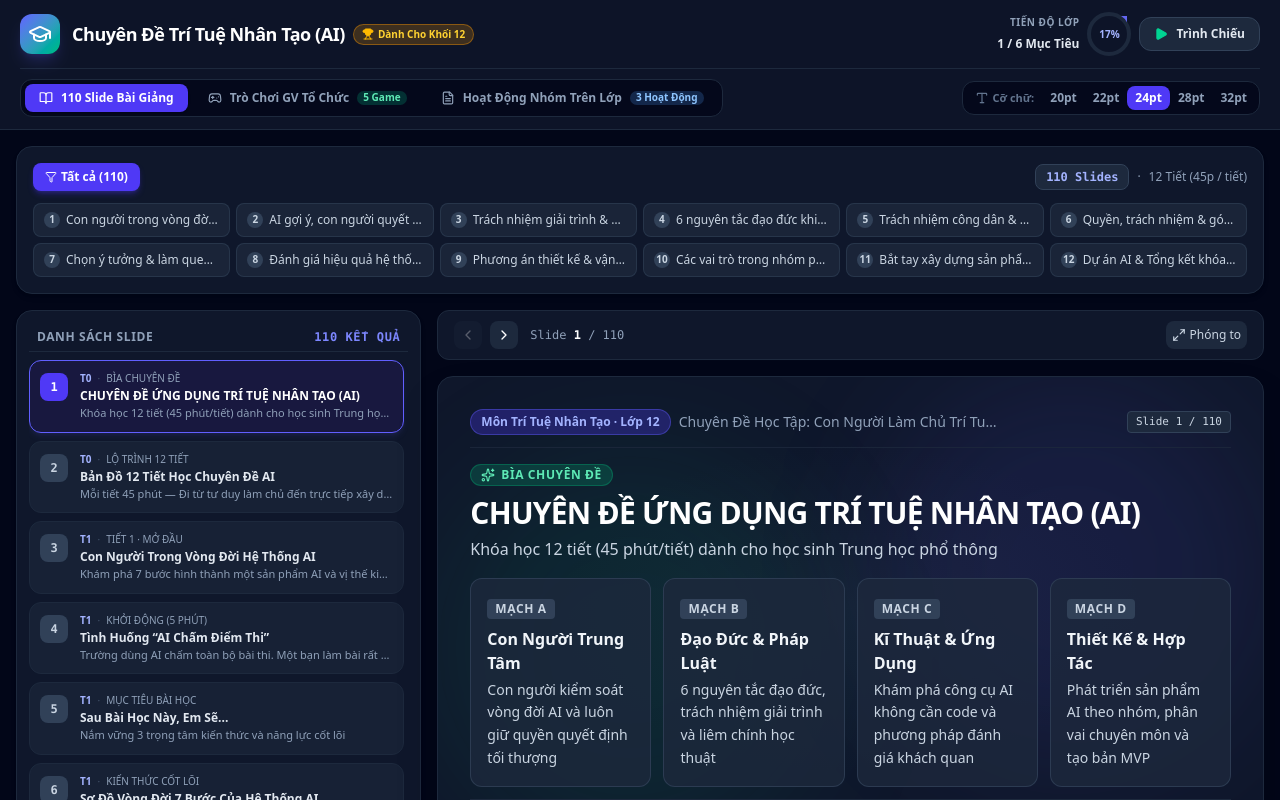
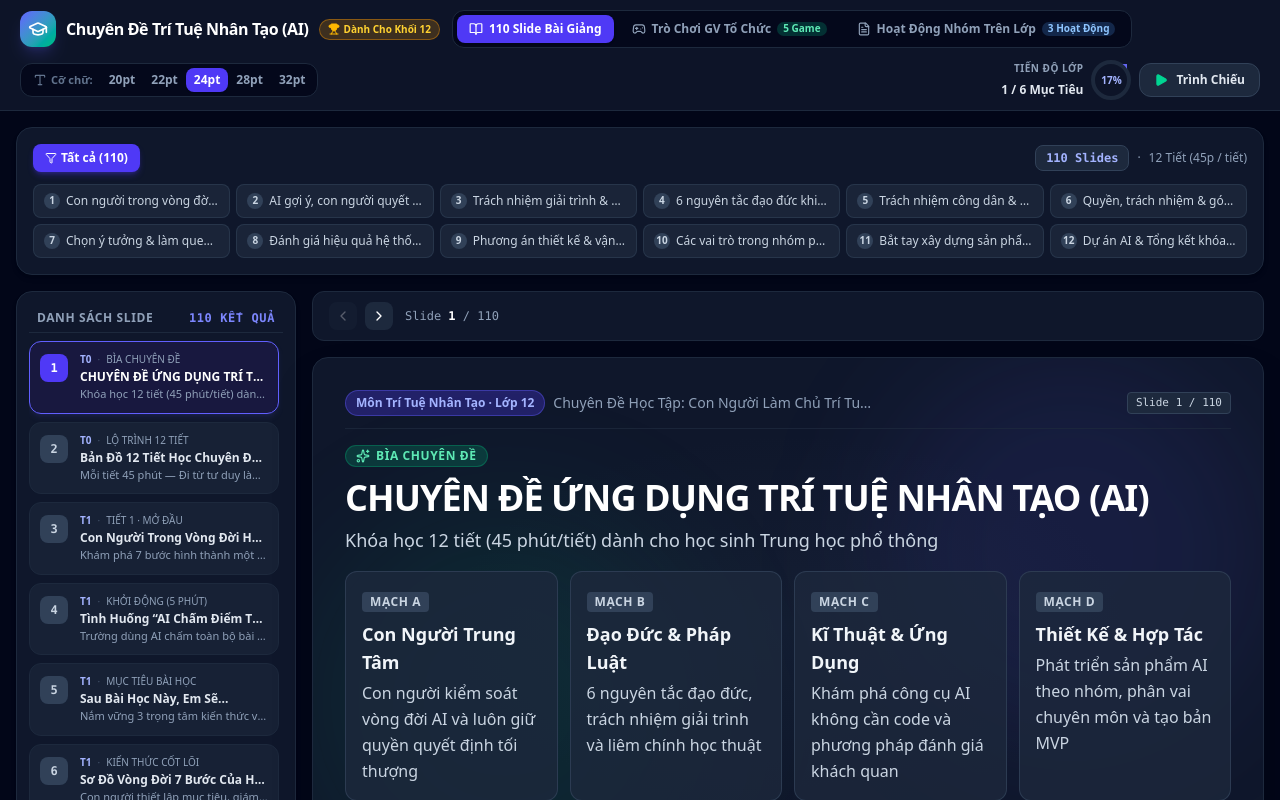
Before and after one commit to nhausinh-cpu/DAY-AI-LOP-12, a React (Vite) app: page / in a window 1280 px wide. Shown: the top 800 px of the page. Built offline with nearby package versions, Linux system fonts and the light colour scheme.

Commit message:
Gop header 1 hang, thu hep sidebar danh sach slide, mo rong khu vuc trung tam, bo nut Phong to, gan loi tat Tro Choi/Hoat Dong dung tai tiet co Phieu hoc tap, them nut Quay Lai Slide, don gian man hinh trinh chieu full man hinh va tang co chu slide

```diff
--- a/src/App.tsx
+++ b/src/App.tsx
@@ -13,7 +13,6 @@ import {
   Play,
   ChevronLeft,
   ChevronRight,
-  Maximize2,
   BookOpen,
   GraduationCap,
   Gamepad2,
@@ -92,75 +91,27 @@ export default function App() {
   return (
     <div className="min-h-screen bg-slate-950 text-slate-100 flex flex-col font-sans">
       {/* Top Main Navigation Header */}
-      <header className="sticky top-0 z-40 bg-slate-900/90 backdrop-blur-md border-b border-slate-800 px-3 sm:px-5 py-3">
-        <div className="w-full flex flex-col md:flex-row items-center justify-between gap-3">
+      <header className="sticky top-0 z-40 bg-slate-900/90 backdrop-blur-md border-b border-slate-800 px-3 sm:px-5 py-2.5">
+        <div className="w-full flex flex-wrap items-center gap-3">
           {/* Logo & Title */}
-          <div className="flex items-center gap-3">
-            <div className="w-10 h-10 rounded-xl bg-gradient-to-br from-indigo-500 to-emerald-500 flex items-center justify-center text-white shadow-lg shadow-indigo-500/20">
-              <GraduationCap className="w-6 h-6" />
+          <div className="flex items-center gap-2.5 shrink-0">
+            <div className="w-9 h-9 rounded-xl bg-gradient-to-br from-indigo-500 to-emerald-500 flex items-center justify-center text-white shadow-lg shadow-indigo-500/20">
+              <GraduationCap className="w-5 h-5" />
             </div>
-            <div>
-              <div className="flex flex-wrap items-center gap-2">
-                <h1 className="text-base sm:text-lg font-bold text-white tracking-tight">
-                  Chuyên Đề Trí Tuệ Nhân Tạo (AI)
-                </h1>
-                <span className="text-[10px] font-bold bg-amber-500/20 text-amber-300 border border-amber-500/40 px-2 py-0.5 rounded-full flex items-center gap-1">
-                  <Trophy className="w-3 h-3 fill-current text-amber-400" />
-                  Dành Cho Khối 12
-                </span>
-              </div>
-            </div>
+            <h1 className="text-sm sm:text-base font-bold text-white tracking-tight whitespace-nowrap">
+              Chuyên Đề Trí Tuệ Nhân Tạo (AI)
+            </h1>
+            <span className="text-[10px] font-bold bg-amber-500/20 text-amber-300 border border-amber-500/40 px-2 py-0.5 rounded-full flex items-center gap-1 whitespace-nowrap">
+              <Trophy className="w-3 h-3 fill-current text-amber-400" />
+              Dành Cho Khối 12
+            </span>
           </div>
 
-          {/* Action Buttons & Quick Badges */}
-          <div className="flex items-center gap-2 w-full md:w-auto justify-end flex-wrap">
-            {/* Progress Ring: Huy hiệu đã mở khóa */}
-            <div className="flex items-center gap-2">
-              <div className="text-right hidden sm:block">
-                <span className="text-[10px] font-bold text-slate-400 block tracking-wider uppercase">Tiến Độ Lớp</span>
-                <span className="text-xs font-extrabold text-slate-200">
-                  {unlockedBadgeIds.length} / 6 Mục Tiêu
-                </span>
-              </div>
-              <div className="w-11 h-11 rounded-full border-4 border-slate-800 flex items-center justify-center relative shrink-0">
-                <span className="text-[10px] font-extrabold text-indigo-300">
-                  {Math.round((unlockedBadgeIds.length / 6) * 100)}%
-                </span>
-                <svg className="absolute inset-0 w-full h-full transform -rotate-90">
-                  <circle
-                    cx="22"
-                    cy="22"
-                    r="18"
-                    fill="transparent"
-                    stroke="#6366f1"
-                    strokeWidth="4"
-                    strokeDasharray={`${2 * Math.PI * 18}`}
-                    strokeDashoffset={`${2 * Math.PI * 18 * (1 - unlockedBadgeIds.length / 6)}`}
-                    className="transition-all duration-500"
-                  />
-                </svg>
-              </div>
-            </div>
-
-            {activeTab === 'slides' && (
-              <button
-                onClick={() => setIsPresentationOpen(true)}
-                className="py-2 px-3.5 rounded-xl bg-slate-800 hover:bg-slate-700 text-slate-200 text-xs font-semibold flex items-center gap-2 border border-slate-700 transition-all cursor-pointer"
-                title="Trình chiếu toàn màn hình (Phím tắt: F5)"
-              >
-                <Play className="w-3.5 h-3.5 fill-current text-emerald-400" />
-                <span>Trình Chiếu</span>
-              </button>
-            )}
-          </div>
-        </div>
-
-        {/* Navigation Tabs Bar */}
-        <div className="w-full mt-3 pt-2.5 border-t border-slate-800 flex items-center justify-between gap-3 flex-wrap">
+          {/* Nav Tabs */}
           <div className="flex items-center gap-1.5 p-1 bg-slate-950/80 rounded-xl border border-slate-800 text-xs font-semibold">
             <button
               onClick={() => setActiveTab('slides')}
-              className={`px-3.5 py-1.5 rounded-lg flex items-center gap-2 transition-all cursor-pointer ${
+              className={`px-3 py-1.5 rounded-lg flex items-center gap-1.5 transition-all cursor-pointer ${
                 activeTab === 'slides'
                   ? 'bg-indigo-600 text-white shadow-sm'
                   : 'text-slate-400 hover:text-white'
@@ -172,7 +123,7 @@ export default function App() {
 
             <button
               onClick={() => setActiveTab('games')}
-              className={`px-3.5 py-1.5 rounded-lg flex items-center gap-2 transition-all cursor-pointer ${
+              className={`px-3 py-1.5 rounded-lg flex items-center gap-1.5 transition-all cursor-pointer ${
                 activeTab === 'games'
                   ? 'bg-gradient-to-r from-emerald-600 to-teal-600 text-white shadow-sm'
                   : 'text-slate-400 hover:text-white'
@@ -187,7 +138,7 @@ export default function App() {
 
             <button
               onClick={() => setActiveTab('activities')}
-              className={`px-3.5 py-1.5 rounded-lg flex items-center gap-2 transition-all cursor-pointer ${
+              className={`px-3 py-1.5 rounded-lg flex items-center gap-1.5 transition-all cursor-pointer ${
                 activeTab === 'activities'
                   ? 'bg-gradient-to-r from-blue-600 to-indigo-600 text-white shadow-sm'
                   : 'text-slate-400 hover:text-white'
@@ -201,7 +152,7 @@ export default function App() {
             </button>
           </div>
 
-          {/* Cỡ Chữ Linh Hoạt 20pt, 22pt, 24pt, 28pt, 32pt Selector - giống lớp 11 */}
+          {/* Cỡ Chữ Linh Hoạt Selector */}
           {activeTab === 'slides' && (
             <div className="hidden md:flex items-center bg-slate-950/80 p-1 rounded-xl border border-slate-800">
               <span className="text-[11px] font-bold text-slate-500 px-2 flex items-center gap-1">
@@ -224,6 +175,47 @@ export default function App() {
               ))}
             </div>
           )}
+
+          {/* Right side: Progress ring + Trình Chiếu, pushed to far right */}
+          <div className="flex items-center gap-2 ml-auto shrink-0">
+            <div className="flex items-center gap-2">
+              <div className="text-right hidden sm:block">
+                <span className="text-[10px] font-bold text-slate-400 block tracking-wider uppercase">Tiến Độ Lớp</span>
+                <span className="text-xs font-extrabold text-slate-200">
+                  {unlockedBadgeIds.length} / 6 Mục Tiêu
+                </span>
+              </div>
+              <div className="w-10 h-10 rounded-full border-4 border-slate-800 flex items-center justify-center relative shrink-0">
+                <span className="text-[10px] font-extrabold text-indigo-300">
+                  {Math.round((unlockedBadgeIds.length / 6) * 100)}%
+                </span>
+                <svg className="absolute inset-0 w-full h-full transform -rotate-90">
+                  <circle
+                    cx="20"
+                    cy="20"
+                    r="16"
+                    fill="transparent"
+                    stroke="#6366f1"
+                    strokeWidth="4"
+                    strokeDasharray={`${2 * Math.PI * 16}`}
+                    strokeDashoffset={`${2 * Math.PI * 16 * (1 - unlockedBadgeIds.length / 6)}`}
+                    className="transition-all duration-500"
+                  />
+                </svg>
+              </div>
+            </div>
+
+            {activeTab === 'slides' && (
+              <button
+                onClick={() => setIsPresentationOpen(true)}
+                className="py-2 px-3.5 rounded-xl bg-slate-800 hover:bg-slate-700 text-slate-200 text-xs font-semibold flex items-center gap-2 border border-slate-700 transition-all cursor-pointer"
+                title="Trình chiếu toàn màn hình (Phím tắt: F5)"
+              >
+                <Play className="w-3.5 h-3.5 fill-current text-emerald-400" />
+                <span>Trình Chiếu</span>
+              </button>
+            )}
+          </div>
         </div>
       </header>
 
@@ -240,18 +232,20 @@ export default function App() {
             />
 
             {/* Central Workspace: Thumbnails List + Interactive Slide Canvas + Teacher Notes */}
-            <div className="grid grid-cols-1 lg:grid-cols-12 gap-4 items-start">
-              {/* Left Column: Thumbnails List (4 cols on lg) */}
-              <div className="lg:col-span-4 h-full">
+            <div className="flex flex-col lg:flex-row gap-4 items-start">
+              {/* Left Column: Thumbnails List (narrow fixed sidebar) */}
+              <div className="w-full lg:w-[280px] shrink-0 h-full">
                 <SlideThumbnailList
                   slides={filteredSlides}
                   activeSlideId={activeSlideId}
                   onSelectSlide={(s) => setActiveSlideId(s.id)}
+                  onOpenGame={() => setActiveTab('games')}
+                  onOpenActivity={() => setActiveTab('activities')}
                 />
               </div>
 
-              {/* Right Column: Slide Canvas & Controls & Teacher Notes (8 cols on lg) */}
-              <div className="lg:col-span-8 flex flex-col gap-4">
+              {/* Right Column: Slide Canvas & Controls & Teacher Notes (fills remaining space) */}
+              <div className="flex-1 min-w-0 flex flex-col gap-4">
                 {/* Slide Navigation Header above Canvas */}
                 <div className="bg-slate-900 border border-slate-800 rounded-xl px-4 py-2.5 flex items-center justify-between text-xs text-slate-300">
                   <div className="flex items-center gap-2">
@@ -276,17 +270,6 @@ export default function App() {
                     <span className="font-mono text-slate-400 ml-1">
                       Slide <strong className="text-white">{currentSlide.id}</strong> / {TOTAL_SLIDES_COUNT}
                     </span>
-                  </div>
-
-                  <div className="flex items-center gap-2">
-                    <button
-                      onClick={() => setIsPresentationOpen(true)}
-                      className="p-1.5 rounded-lg bg-slate-800 hover:bg-slate-700 text-slate-300 hover:text-white transition-all cursor-pointer flex items-center gap-1 text-xs"
-                      title="Toàn màn hình"
-                    >
-                      <Maximize2 className="w-3.5 h-3.5" />
-                      <span className="hidden sm:inline">Phóng to</span>
-                    </button>
                   </div>
                 </div>
 
@@ -314,6 +297,7 @@ export default function App() {
             onUnlockBadge={handleUnlockBadge}
             onAddScore={handleAddScore}
             totalScore={totalScore}
+            onBackToSlides={() => setActiveTab('slides')}
           />
         )}
 
@@ -322,6 +306,7 @@ export default function App() {
           <InteractiveActivitiesHub
             onUnlockBadge={handleUnlockBadge}
             onAddScore={handleAddScore}
+            onBackToSlides={() => setActiveTab('slides')}
           />
         )}
       </main>
--- a/src/components/SlideCanvas.tsx
+++ b/src/components/SlideCanvas.tsx
@@ -36,6 +36,8 @@ interface SlideCanvasProps {
   totalSlides: number;
   showAnimation?: boolean;
   fontSize?: FontSizeOption;
+  fullscreen?: boolean;
+  hideStandardFooter?: boolean;
 }
 
 export const SlideCanvas: React.FC<SlideCanvasProps> = ({
@@ -43,8 +45,11 @@ export const SlideCanvas: React.FC<SlideCanvasProps> = ({
   totalSlides,
   showAnimation = true,
   fontSize = '24pt',
+  fullscreen = false,
+  hideStandardFooter = false,
 }) => {
   const fontScale = FONT_SCALE_MAP[fontSize];
+  const maxWidthClass = fullscreen ? 'max-w-[1400px]' : 'max-w-5xl';
   // Animation variants
   const containerVariants: any = {
     hidden: { opacity: 0 },
@@ -65,7 +70,7 @@ export const SlideCanvas: React.FC<SlideCanvasProps> = ({
   return (
     <div
       id={`slide-canvas-${slide.id}`}
-      className="relative w-full aspect-[16/9] max-w-5xl mx-auto bg-slate-900 text-slate-100 rounded-2xl shadow-2xl border border-slate-800 overflow-hidden flex flex-col justify-between p-6 sm:p-8 select-none"
+      className={`relative w-full aspect-[16/9] ${maxWidthClass} mx-auto bg-slate-900 text-slate-100 rounded-2xl shadow-2xl border border-slate-800 overflow-hidden flex flex-col justify-between p-6 sm:p-8 select-none`}
       style={{ zoom: fontScale } as React.CSSProperties}
     >
       {/* Background Subtle Gradient & Accents */}
@@ -106,11 +111,11 @@ export const SlideCanvas: React.FC<SlideCanvasProps> = ({
               <Sparkles className="w-3.5 h-3.5" />
               {slide.categoryLabel}
             </div>
-            <h2 className="text-xl sm:text-2xl md:text-3xl font-bold tracking-tight text-white leading-tight">
+            <h2 className="text-2xl sm:text-3xl md:text-4xl font-bold tracking-tight text-white leading-tight">
               {slide.title}
             </h2>
             {slide.subtitle && (
-              <p className="mt-1 text-xs sm:text-sm md:text-base text-slate-300 font-normal leading-relaxed max-w-3xl">
+              <p className="mt-1.5 text-sm sm:text-base md:text-lg text-slate-300 font-normal leading-relaxed max-w-3xl">
                 {slide.subtitle}
               </p>
             )}
@@ -142,10 +147,10 @@ export const SlideCanvas: React.FC<SlideCanvasProps> = ({
                             {card.tag}
                           </span>
                         )}
-                        <h3 className="font-semibold text-sm sm:text-base text-slate-100 mb-1">
+                        <h3 className="font-semibold text-base sm:text-lg text-slate-100 mb-1">
                           {card.title}
                         </h3>
-                        <p className="text-xs sm:text-sm text-slate-300 leading-relaxed">
+                        <p className="text-sm sm:text-base text-slate-300 leading-relaxed">
                           {card.desc}
                         </p>
                       </div>
@@ -182,10 +187,10 @@ export const SlideCanvas: React.FC<SlideCanvasProps> = ({
                             {step.role}
                           </span>
                         </div>
-                        <div className="font-semibold text-xs sm:text-sm text-white mb-1">
+                        <div className="font-semibold text-sm sm:text-base text-white mb-1">
                           {step.name}
                         </div>
-                        <div className="text-[11px] text-slate-300 leading-snug">
+                        <div className="text-xs sm:text-[13px] text-slate-300 leading-snug">
                           {step.details}
                         </div>
                       </div>
@@ -202,7 +207,7 @@ export const SlideCanvas: React.FC<SlideCanvasProps> = ({
                   variants={showAnimation ? itemVariants : undefined}
                   className="overflow-x-auto rounded-xl border border-slate-700 bg-slate-800/90"
                 >
-                  <table className="w-full text-left text-xs sm:text-sm">
+                  <table className="w-full text-left text-sm sm:text-base">
                     <thead className="bg-slate-900/80 text-indigo-300 font-semibold border-b border-slate-700">
                       <tr>
                         {el.data.headers.map((h: string, i: number) => (
@@ -235,11 +240,11 @@ export const SlideCanvas: React.FC<SlideCanvasProps> = ({
                   variants={showAnimation ? itemVariants : undefined}
                   className="p-4 rounded-xl bg-slate-800/90 border border-indigo-500/40"
                 >
-                  <h4 className="font-semibold text-sm sm:text-base text-indigo-300 mb-2.5 flex items-center gap-2">
+                  <h4 className="font-semibold text-base sm:text-lg text-indigo-300 mb-2.5 flex items-center gap-2">
                     <CheckCircle2 className="w-4 h-4 text-emerald-400" />
                     {el.data.taskTitle}
                   </h4>
-                  <ul className="space-y-1.5 text-xs sm:text-sm text-slate-200">
+                  <ul className="space-y-1.5 text-sm sm:text-base text-slate-200">
                     {el.data.items?.map((item: string, i: number) => (
                       <li key={i} className="flex items-start gap-2">
                         <span className="w-4 h-4 rounded bg-indigo-900 text-indigo-300 flex items-center justify-center text-[10px] mt-0.5 flex-shrink-0">
@@ -260,11 +265,11 @@ export const SlideCanvas: React.FC<SlideCanvasProps> = ({
                   variants={showAnimation ? itemVariants : undefined}
                   className="p-5 rounded-2xl bg-gradient-to-r from-amber-500/10 via-indigo-500/10 to-transparent border border-amber-500/30 text-center my-2"
                 >
-                  <p className="text-base sm:text-lg md:text-xl font-bold text-amber-200 tracking-wide uppercase">
+                  <p className="text-lg sm:text-xl md:text-2xl font-bold text-amber-200 tracking-wide uppercase">
                     "{el.data.highlight}"
                   </p>
                   {el.data.subtext && (
-                    <p className="mt-2 text-xs sm:text-sm text-slate-300 max-w-2xl mx-auto">
+                    <p className="mt-2 text-sm sm:text-base text-slate-300 max-w-2xl mx-auto">
                       {el.data.subtext}
                     </p>
                   )}
@@ -288,11 +293,11 @@ export const SlideCanvas: React.FC<SlideCanvasProps> = ({
                     <Lightbulb className="w-4 h-4 text-amber-400" />
                     Câu hỏi thảo luận phản biện:
                   </div>
-                  <p className="text-sm sm:text-base font-medium text-white mb-2">
+                  <p className="text-base sm:text-lg font-medium text-white mb-2">
                     {el.data.question}
                   </p>
                   {el.data.instruction && (
-                    <p className="text-xs text-indigo-200 italic">
+                    <p className="text-xs sm:text-sm text-indigo-200 italic">
                       💡 {el.data.instruction}
                     </p>
                   )}
@@ -305,7 +310,7 @@ export const SlideCanvas: React.FC<SlideCanvasProps> = ({
                 <motion.ul
                   key={el.id}
                   variants={showAnimation ? itemVariants : undefined}
-                  className="space-y-2 text-xs sm:text-sm text-slate-200"
+                  className="space-y-2 text-sm sm:text-base text-slate-200"
                 >
                   {el.data.map((item: string, i: number) => (
                     <li key={i} className="flex items-start gap-2.5 p-2 rounded-lg bg-slate-800/60 border border-slate-700/60">
@@ -341,6 +346,7 @@ export const SlideCanvas: React.FC<SlideCanvasProps> = ({
       </AnimatePresence>
 
       {/* Footer: Standard Badge & Worksheet Tag */}
+      {!hideStandardFooter && (
         <div className="relative z-10 pt-3 border-t border-slate-800/80 flex items-center justify-between text-[11px] text-slate-400">
           <div className="flex items-center gap-2 truncate max-w-xl">
             <Award className="w-3.5 h-3.5 text-indigo-400 flex-shrink-0" />
@@ -355,6 +361,7 @@ export const SlideCanvas: React.FC<SlideCanvasProps> = ({
             </span>
           )}
         </div>
+      )}
     </div>
   );
 };
--- a/src/components/SlideThumbnailList.tsx
+++ b/src/components/SlideThumbnailList.tsx
@@ -1,17 +1,25 @@
 import React from 'react';
 import type { Slide } from '../types';
-import { Sparkles, Award } from 'lucide-react';
+import { Gamepad2, FileText } from 'lucide-react';
 
 interface SlideThumbnailListProps {
   slides: Slide[];
   activeSlideId: number;
   onSelectSlide: (slide: Slide) => void;
+  onOpenGame?: () => void;
+  onOpenActivity?: () => void;
 }
+
+// Tiết nào có Game tương tác, tiết nào có Hoạt động nhóm (khớp với TeacherNotesDrawer)
+const GAME_PERIODS = new Set([1, 2, 3, 4, 5, 7, 8]);
+const ACTIVITY_PERIODS = new Set([6, 9, 10, 11, 12]);
 
 export const SlideThumbnailList: React.FC<SlideThumbnailListProps> = ({
   slides,
   activeSlideId,
   onSelectSlide,
+  onOpenGame,
+  onOpenActivity,
 }) => {
   return (
     <div className="bg-slate-900 border border-slate-800 rounded-2xl p-3 shadow-md flex flex-col h-full max-h-[750px]">
@@ -23,6 +31,11 @@ export const SlideThumbnailList: React.FC<SlideThumbnailListProps> = ({
       <div className="flex-1 overflow-y-auto space-y-2 pr-1 scrollbar-thin scrollbar-thumb-slate-700">
         {slides.map((s) => {
           const isActive = s.id === activeSlideId;
+          // Chỉ gắn lối tắt Trò Chơi/Hoạt Động vào đúng slide "Hoạt động nhóm" có Phiếu học tập
+          const showShortcut = !!s.worksheetNumber;
+          const isGame = showShortcut && GAME_PERIODS.has(s.period);
+          const isActivity = showShortcut && ACTIVITY_PERIODS.has(s.period);
+
           return (
             <div
               key={s.id}
@@ -63,6 +76,34 @@ export const SlideThumbnailList: React.FC<SlideThumbnailListProps> = ({
                 <p className="text-[11px] text-slate-400 truncate mt-0.5">
                   {s.subtitle || s.topic}
                 </p>
+
+                {isGame && onOpenGame && (
+                  <button
+                    onClick={(e) => {
+                      e.stopPropagation();
+                      onOpenGame();
+                    }}
+                    className="mt-1.5 inline-flex items-center gap-1 px-2 py-0.5 rounded-full bg-indigo-600/20 text-indigo-300 border border-indigo-500/40 text-[10px] font-semibold hover:bg-indigo-600/40 hover:text-white transition-colors cursor-pointer"
+                    title="Mở Trò Chơi của Tiết này"
+                  >
+                    <Gamepad2 className="w-3 h-3" />
+                    Trò Chơi Tiết {s.period}
+                  </button>
+                )}
+
+                {isActivity && onOpenActivity && (
+                  <button
+                    onClick={(e) => {
+                      e.stopPropagation();
+                      onOpenActivity();
+                    }}
+                    className="mt-1.5 inline-flex items-center gap-1 px-2 py-0.5 rounded-full bg-teal-600/20 text-teal-300 border border-teal-500/40 text-[10px] font-semibold hover:bg-teal-600/40 hover:text-white transition-colors cursor-pointer"
+                    title="Mở Hoạt Động của Tiết này"
+                  >
+                    <FileText className="w-3 h-3" />
+                    Hoạt Động Tiết {s.period}
+                  </button>
+                )}
               </div>
             </div>
           );
```
Also changed, not shown: src/components/InteractiveActivitiesHub.tsx (+13 -0 lines), src/components/InteractiveGamesHub.tsx (+13 -0 lines), src/components/PresentationModeModal.tsx (+10 -48 lines). Lines whose indentation alone changed are shown as unchanged.
